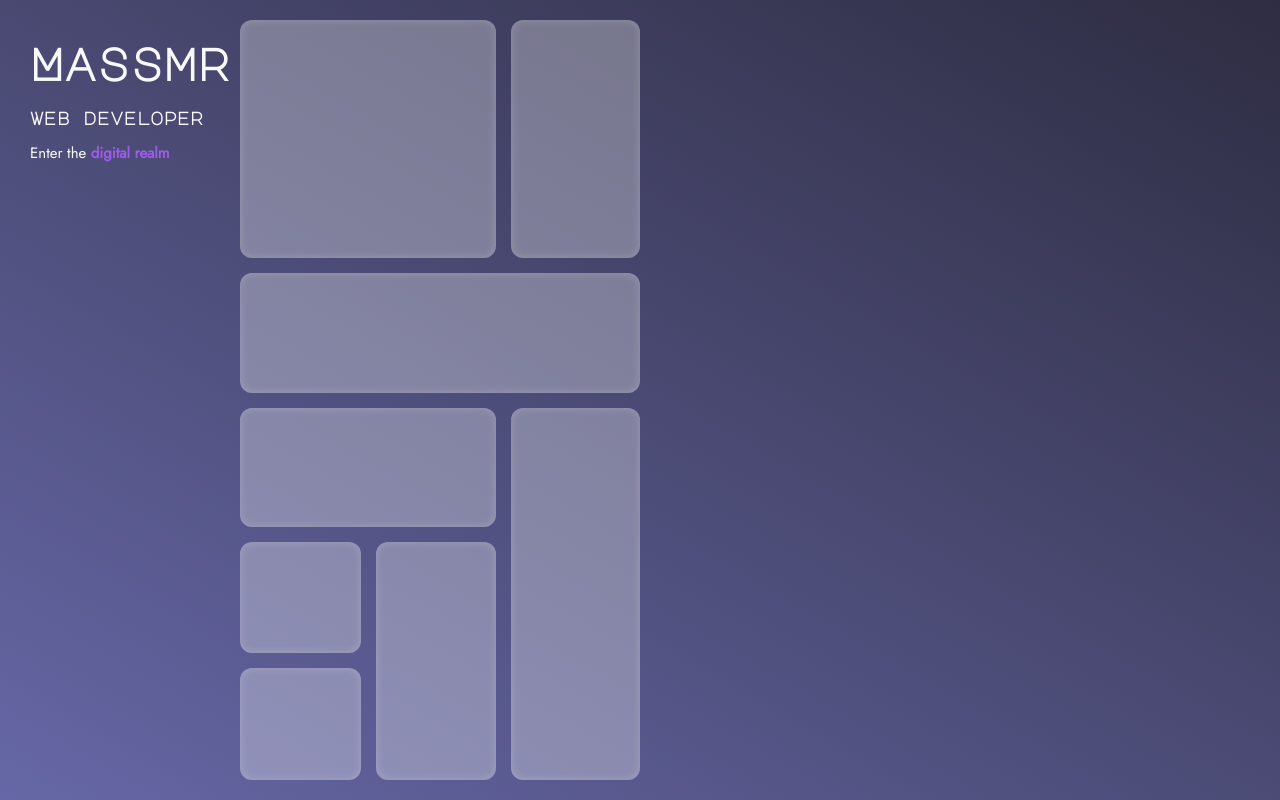
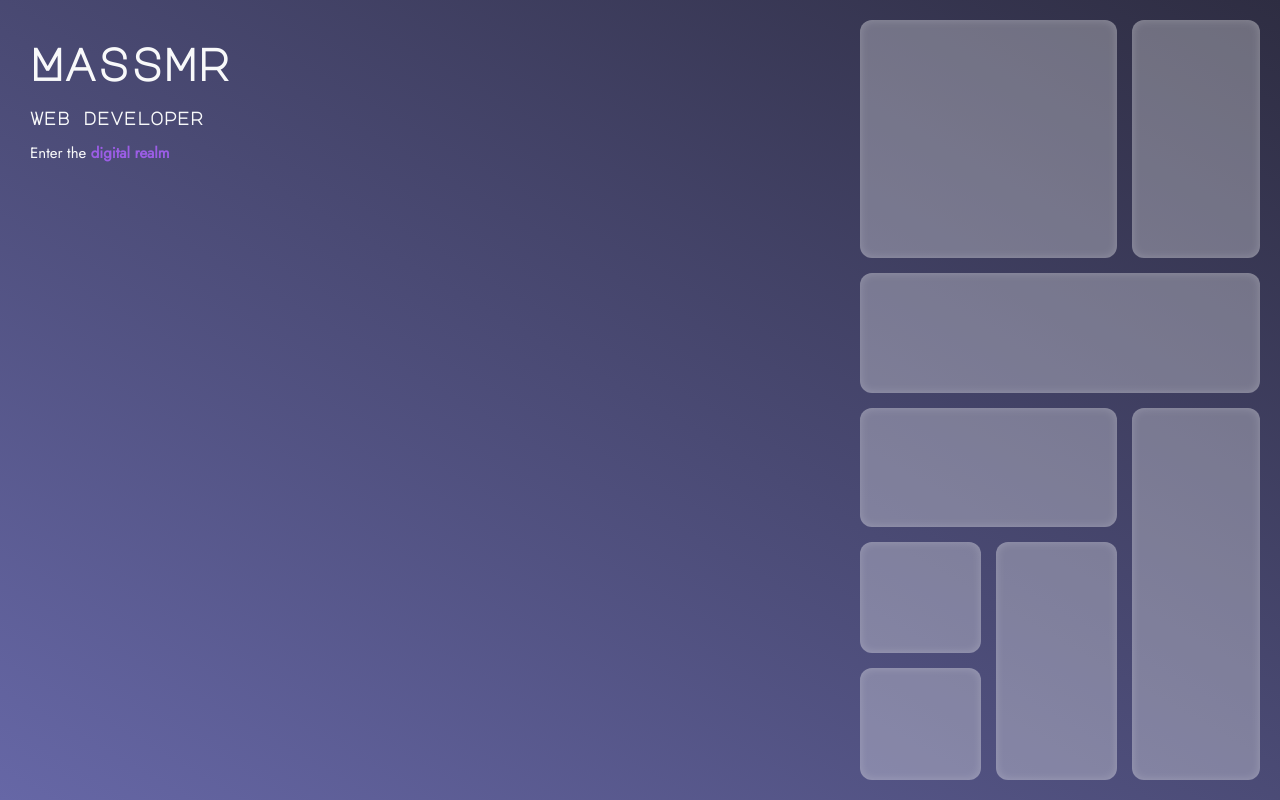
Before and after one commit to massmr/massmr.xyz---react-portfolio, a React (Vite) app: page / in a window 1280 px wide. Built offline with nearby package versions, Linux system fonts and the light colour scheme; a web font is replaced by a local one.

Commit message:
commit before mergin

```diff
--- a/src/GridOnFlex/GridOnFlex.css
+++ b/src/GridOnFlex/GridOnFlex.css
@@ -1,8 +1,16 @@
 /*Grid construction through display: flex*/
-
+.grid-wrapper {
+  display: flex;
+  justify-content: center;
+  align-items:  center;
+  height: 100%;
+  width: 100%;
+}
 .grid-container {
   display: flex;
   flex-flow: column nowrap;
+  justify-content: center;
+  align-items: center;
   gap: 15px;
 
   width: 100%;
@@ -98,3 +106,9 @@
   background-color: rgba(255,255,255,0.3);
   box-shadow: inset 0 0 10px rgba(255,255,255,0.2);
 }
+
+@media (min-width: 1024px) {
+  .grid-wrapper {
+    justify-content: flex-end;
+  }
+}
--- a/src/GridOnFlex/GridOnFlex.jsx
+++ b/src/GridOnFlex/GridOnFlex.jsx
@@ -6,51 +6,69 @@ import { GridItem } from './GridItem/GridItem.jsx';
 
 export const Grid = ({ openModale }) => {
   return (
+    <section className="grid-wrapper">
     <div className="grid-container">
       <div className="grid-lvl-1 lvl-1-top">
         <div className="grid-lvl-2 lvl-2-top-top">
           <div className="grid-lvl-3 lvl-3-top-left item-1-container">
             <GridItem className="item-1"
-              openModale={openModale} />
+              openModale={openModale}>
+
+            </GridItem>
           </div>
           <div className="grid-lvl-3 lvl-3-top-right item-2-container">
             <GridItem className="item-2"
-              openModale={openModale}/>
+              openModale={openModale}>
+
+            </GridItem>
           </div>
         </div>
         <div className="grid-lvl-2 lvl-2-top-bottom item-3-container">
           <GridItem className="item-3"
-            openModale={openModale}/>
+            openModale={openModale}>
+
+          </GridItem>
         </div>
       </div>
       <div className="grid-lvl-1 lvl-1-bottom">
         <div className="grid-lvl-2 lvl-2-bottom-left">
           <div className="grid-lvl-3 lvl-3-bottom-top item-4-container">
             <GridItem className="item-4"
-              openModale={openModale}/>
+              openModale={openModale}>
+
+            </GridItem>
           </div>
           <div className="grid-lvl-3 lvl-3-bottom-bottom">
             <div className="grid-lvl-4 lvl-4-left">
               <div className="grid-lvl-5 item-5-container">
                 <GridItem className="item-5"
-                  openModale={openModale}/>
+                  openModale={openModale}>
+
+                </GridItem>
               </div>
               <div className="grid-lvl-5 item-6-container">
                 <GridItem className="item-6"
-                  openModale={openModale}/>
+                  openModale={openModale}>
+
+                </GridItem>
               </div>
             </div>
             <div className="grid-lvl-4 lvl-4-right item-7-container">
-            <GridItem className="item-7"
-              openModale={openModale}/>
+              <GridItem className="item-7"
+                openModale={openModale}>
+
+              </GridItem>
             </div>
           </div>
         </div>
         <div className="grid-lvl-2 lvl-2-bottom-right item-8-container">
           <GridItem className="item-8"
-            openModale={openModale} />
+            openModale={openModale}>
+
+          </GridItem>
         </div>
       </div>
     </div>
+    </section>
   );
 };
```
